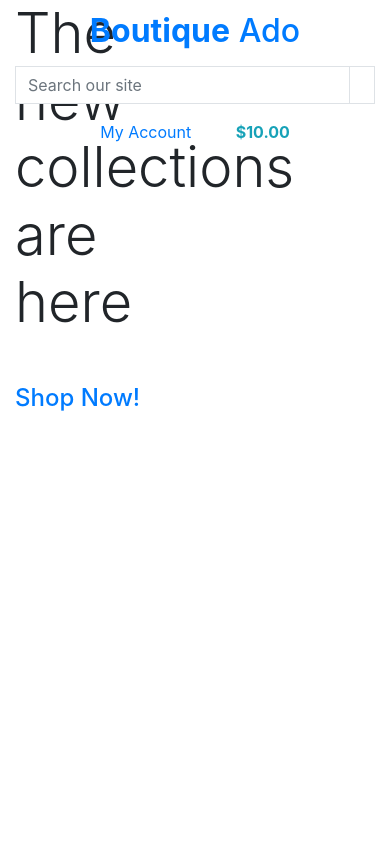
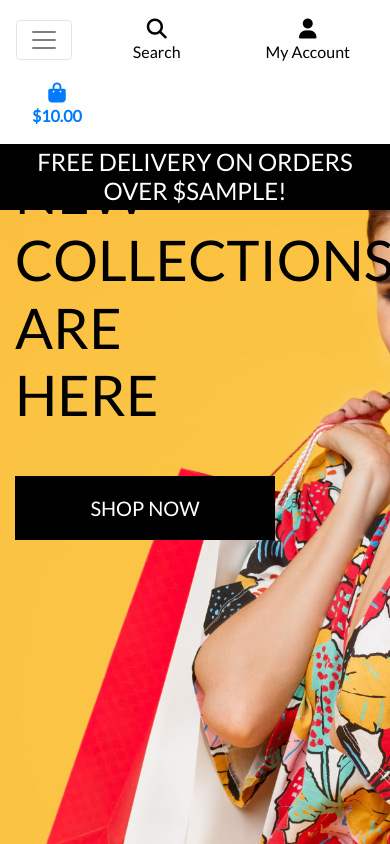
Before and after one commit to kevinjohnkiely/boutique_ado_v2, a Django app: template home/templates/home/index.html in a window 390 px wide. Run offline with Django 3.2, Linux system fonts and the light colour scheme; the template is opened without the code that fills it: most values are stand-ins (such as "Sample title", 1, 10 or a date in 2020); some libraries are stand-ins or nearby versions.

Commit message:
Added mobile header and main navbar

```diff
--- a/boutique_ado/settings.py
+++ b/boutique_ado/settings.py
@@ -147,6 +147,10 @@ USE_TZ = True
 # https://docs.djangoproject.com/en/3.2/howto/static-files/
 
 STATIC_URL = '/static/'
+STATICFILES_DIRS = (os.path.join(BASE_DIR, 'static'),)
+
+MEDIA_URL = '/media/'
+MEDIA_ROOT = os.path.join(BASE_DIR, 'media')
 
 # Default primary key field type
 # https://docs.djangoproject.com/en/3.2/ref/settings/#default-auto-field
--- a/boutique_ado/urls.py
+++ b/boutique_ado/urls.py
@@ -15,9 +15,11 @@ Including another URLconf
 """
 from django.contrib import admin
 from django.urls import path, include
+from django.conf import settings
+from django.conf.urls.static import static
 
 urlpatterns = [
     path('admin/', admin.site.urls),
     path('accounts/', include('allauth.urls')),
     path('', include('home.urls')),
-]
+] + static(settings.MEDIA_URL, document_root=settings.MEDIA_ROOT)
--- a/home/templates/home/index.html
+++ b/home/templates/home/index.html
@@ -2,21 +2,23 @@
 {% load static %}
 
 {% block page_header %}
-<div class="container header-container">
-    <div class="row">
-        <div class="col"></div>
+    <div class="container header-container">
+        <div class="row">
+            <div class="col"></div>
+        </div>
     </div>
-</div>
 {% endblock %}
 
 {% block content %}
     <div class="container h-100">
         <div class="row h-100">
             <div class="col-7 col-md-6 my-auto">
-                <h1 class="display-4 logo-font text-black">The new collections are here</h1>
+                <h1 class="display-4 logo-font text-black">
+                    The new collections are here
+                </h1>
                 <div class="my-5">
                     <h4>
-                        <a href="shop-now-button btn btn-large rounded-0 text-uppercase py-3">Shop Now!</a>
+                        <a href="" class="shop-now-button btn btn-lg rounded-0 text-uppercase py-3">Shop Now</a>
                     </h4>
                 </div>
             </div>
--- /dev/null
+++ b/static/css/base.css
@@ -0,0 +1,85 @@
+html {
+    height: 100%;
+}
+
+body {
+    background: url('/media/homepage_background_cropped.jpg') no-repeat center center fixed;
+    background-size: cover;
+    height: calc(100vh - 164px);
+    color: #555;
+    font-family: 'Lato';
+}
+
+/* from Bulma */
+.icon {
+    align-items: center;
+    display: inline-flex;
+    justify-content: center;
+    height: 1.5rem;
+    width: 1.5rem;
+}
+
+.logo-font {
+    text-transform: uppercase;
+}
+
+.main-logo-link {
+    width: fit-content;
+}
+
+.shop-now-button {
+    background: black;
+    color: white;
+    min-width: 260px;
+}
+
+.btn-black {
+    background: black;
+    color: white;
+}
+
+.shop-now-button:hover,
+.shop-now-button:active,
+.shop-now-button:focus,
+.btn-black:hover,
+.btn-black:active,
+.btn-black:focus {
+    background: #222;
+    color: white;
+}
+
+.text-black {
+    color: #000 !important;
+}
+
+.border-black {
+    border: 1px solid black !important;
+}
+
+.bg-black {
+    background: #000 !important;
+}
+
+/* -------------------------------- Media Queries */
+
+/* Slightly larger container on xl screens */
+@media (min-width: 1200px) {
+  .container {
+    max-width: 80%;
+  }
+}
+
+/* fixed top navbar only on medium and up */
+@media (min-width: 992px) {
+    .fixed-top-desktop-only {
+        position: fixed;
+        top: 0;
+        right: 0;
+        left: 0;
+        z-index: 1030;
+    }
+
+    .header-container {
+        padding-top: 164px;
+    }
+}
--- a/templates/base.html
+++ b/templates/base.html
@@ -15,12 +15,15 @@
 
     {% block corecss %}
         <link rel="stylesheet" href="https://stackpath.bootstrapcdn.com/bootstrap/4.4.1/css/bootstrap.min.css" integrity="sha384-Vkoo8x4CGsO3+Hhxv8T/Q5PaXtkKtu6ug5TOeNV6gBiFeWPGFN9MuhOf23Q9Ifjh" crossorigin="anonymous">
+        <link rel="stylesheet" href="https://fonts.googleapis.com/css?family=Lato&display=swap">
+        <link rel="stylesheet" href="{% static 'css/base.css' %}">
     {% endblock %}
 
     {% block extra_css %}
     {% endblock %}
 
     {% block corejs %}
+        <script src="https://kit.fontawesome.com/e9c73d7092.js" crossorigin="anonymous"></script>
         <script src="https://code.jquery.com/jquery-3.4.1.slim.min.js" integrity="sha384-J6qa4849blE2+poT4WnyKhv5vZF5SrPo0iEjwBvKU7imGFAV0wwj1yYfoRSJoZ+n" crossorigin="anonymous"></script>
         <script src="https://cdn.jsdelivr.net/npm/popper.js@1.16.0/dist/umd/popper.min.js" integrity="sha384-Q6E9RHvbIyZFJoft+2mJbHaEWldlvI9IOYy5n3zV9zzTtmI3UksdQRVvoxMfooAo" crossorigin="anonymous"></script>
         <script src="https://stackpath.bootstrapcdn.com/bootstrap/4.4.1/js/bootstrap.min.js" integrity="sha384-wfSDF2E50Y2D1uUdj0O3uMBJnjuUD4Ih7YwaYd1iqfktj0Uod8GCExl3Og8ifwB6" crossorigin="anonymous"></script>
@@ -33,7 +36,7 @@
   </head>
   <body>
     <header class="container-fluid fixed-top">
-        <div class="row">
+        <div id="topnav" class="row bg-white pt-lg-2 d-none d-lg-flex">
             <div class="col-12 col-lg-4 my-auto py-1 py-lg-0 text-center text-lg-left">
                 <a href="{% url 'home' %}" class="nav-link main-logo-link">
                     <h2 class="logo-font text-black my-0"><strong>Boutique</strong> Ado</h2>
@@ -92,6 +95,20 @@
                 </ul>
             </div>
         </div>
+        <div class="row bg-white">
+            <nav class="navbar navbar-expand-lg navbar-light w-100">
+                <button class="navbar-toggler" type="button" data-toggle="collapse" data-target="#main-nav" aria-controls="main-nav" aria-expanded="false" aria-label="Toggle navigation">
+                    <span class="navbar-toggler-icon"></span>
+                </button>
+                {% include 'includes/mobile-top-header.html' %}
+                {% include 'includes/main-nav.html' %}
+            </nav>
+        </div>
+        <div id="delivery-banner" class="row text-center">
+            <div class="col bg-black text-white">
+                <h4 class="logo-font my-1">Free delivery on orders over ${{ free_shipping_threshold }}!</h4>
+            </div>
+        </div>
     </header>
 
     {% if messages %}
--- /dev/null
+++ b/templates/includes/mobile-top-header.html
@@ -0,0 +1,56 @@
+<li class="list-inline-item">
+    <a class="text-black nav-link d-block d-lg-none" href="#" id="mobile-search" data-toggle="dropdown" aria-haspopup="true" aria-expanded="false">
+        <div class="text-center">
+            <div><i class="fas fa-search fa-lg"></i></div>
+            <p class="my-0">Search</p>
+        </div>
+    </a>
+    <div class="dropdown-menu border-0 w-100 p-3 rounded-0 my-0" aria-labelledby="mobile-search">
+        <form class="form" method="GET" action="">
+            <div class="input-group w-100">
+                <input class="form-control border border-black rounded-0" type="text" name="q" placeholder="Search our site">
+                <div class="input-group-append">
+                    <button class="form-control form-control btn btn-black border border-black rounded-0" type="submit">
+                        <span class="icon">
+                            <i class="fas fa-search"></i>
+                        </span>
+                    </button>
+                </div>
+            </div>
+        </form>
+    </div>
+</li>
+<li class="list-inline-item dropdown">
+    <a class="text-black nav-link d-block d-lg-none" href="#" id="user-options" data-toggle="dropdown" aria-haspopup="true" aria-expanded="false">
+        <div class="text-center">
+            <div><i class="fas fa-user fa-lg"></i></div>
+            <p class="my-0">My Account</p>
+        </div>
+    </a>
+    <div class="dropdown-menu border-0" aria-labelledby="user-options">
+        {% if request.user.is_authenticated %}
+            {% if request.user.is_superuser %}
+                <a href="{% url 'account_logout' %}" class="dropdown-item">Product Management</a>
+            {% endif %}
+            <a href="" class="dropdown-item">My Profile</a>
+            <a href="{% url 'account_logout' %}" class="dropdown-item">Logout</a>
+        {% else %}
+            <a href="{% url 'account_signup' %}" class="dropdown-item">Register</a>
+            <a href="{% url 'account_login' %}" class="dropdown-item">Login</a>
+        {% endif %}
+    </div>
+</li>
+<li class="list-inline-item">
+    <a class="{% if grand_total %}text-primary font-weight-bold{% else %}text-black{% endif %} nav-link d-block d-lg-none" href="">
+        <div class="text-center">
+            <div><i class="fas fa-shopping-bag fa-lg"></i></div>
+            <p class="my-0">
+                {% if grand_total %}
+                    ${{ grand_total|floatformat:2 }}
+                {% else %}
+                    $0.00
+                {% endif %}
+            </p>
+        </div>
+    </a>
+</li>
```
Also changed, not shown: templates/includes/main-nav.html (added, +50 -0 lines), media/homepage_background_cropped.jpg (added).
